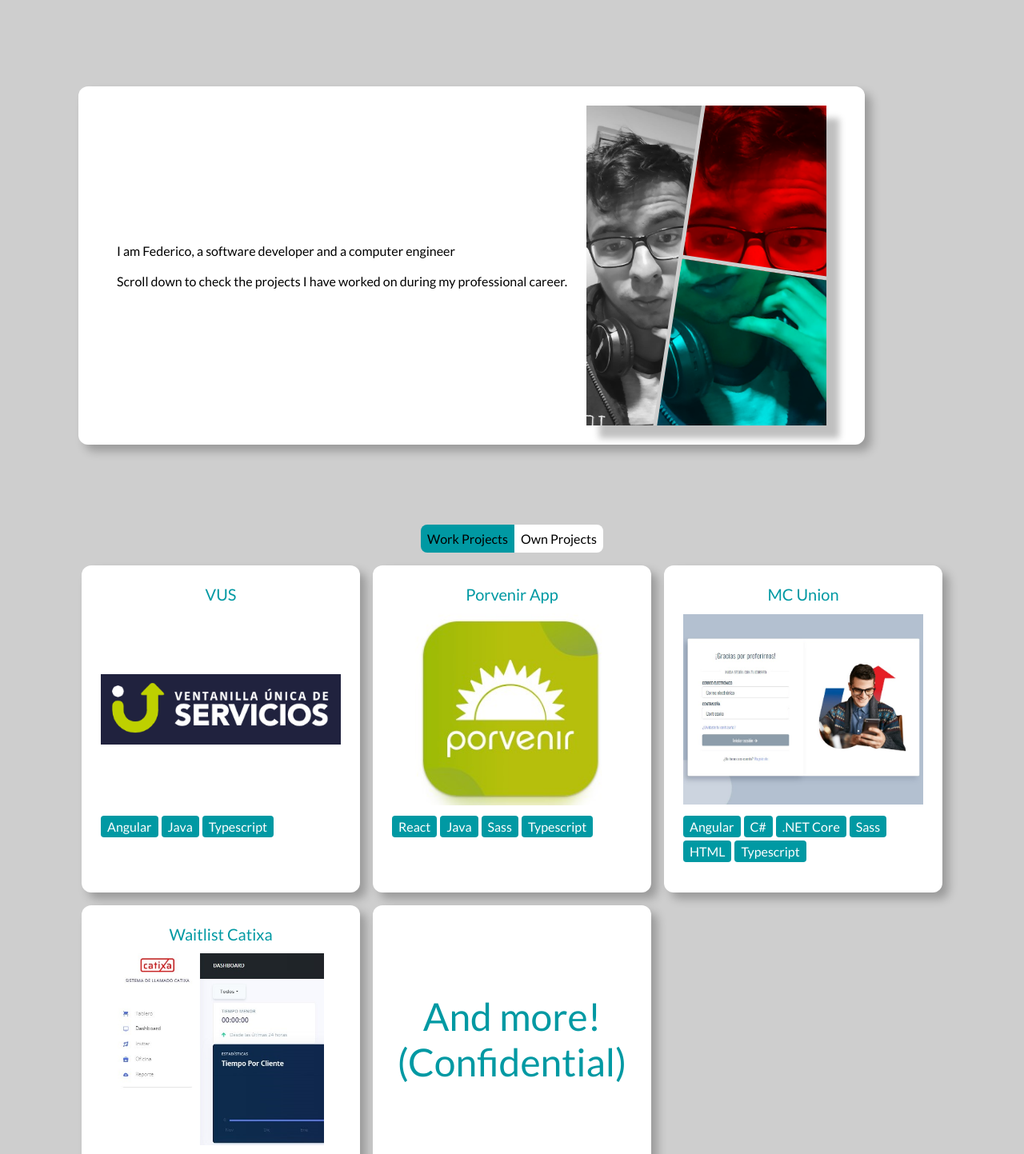
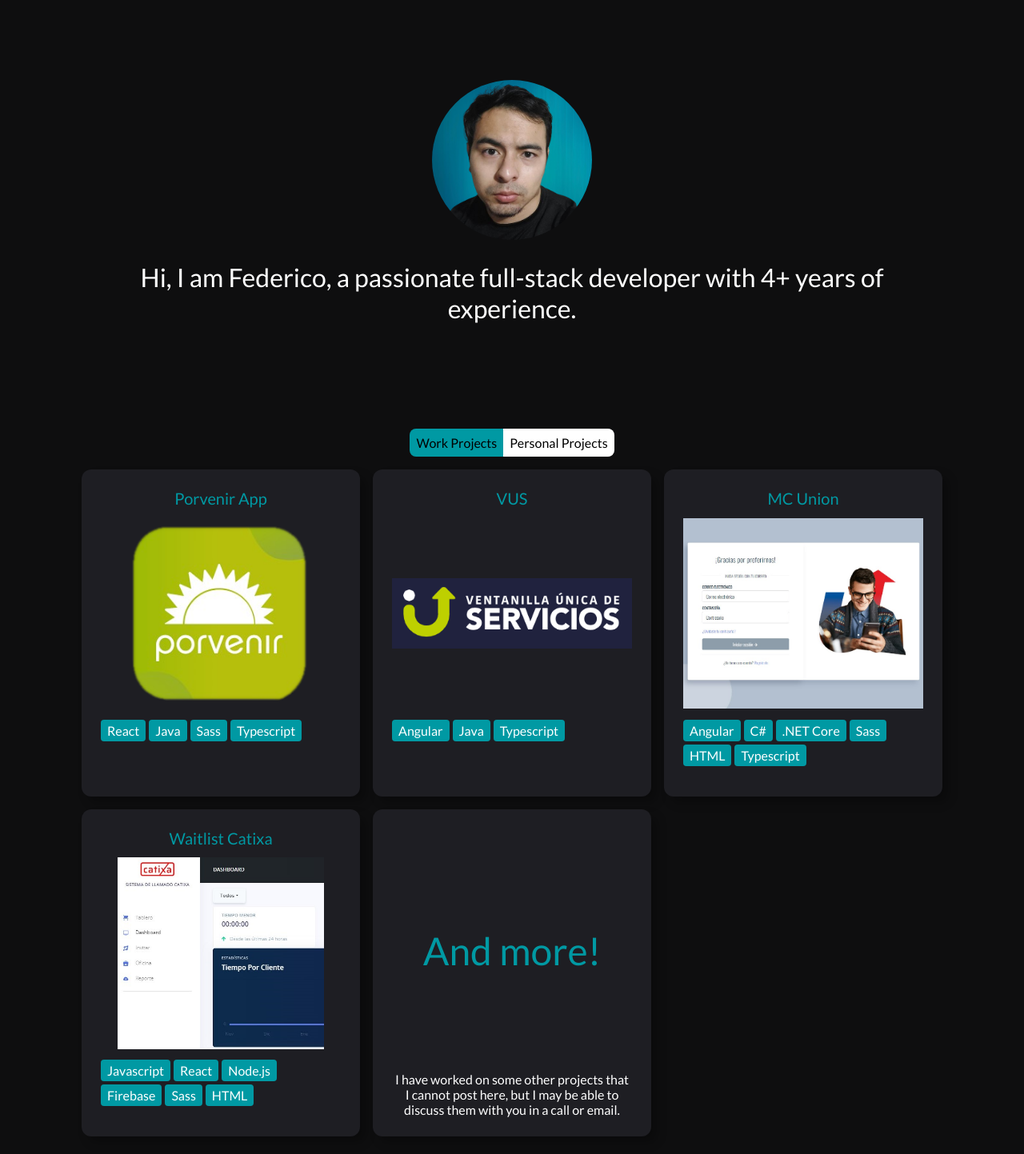
Before and after one commit to feder240516/personal-page, a React (Vite) app: page / in a window 1280 px wide. Shown: the top 1443 px of the page at 80% size. Built offline with nearby package versions, Linux system fonts and the light colour scheme.

Commit message:
page redesign

```diff
--- a/src/components/Bio/index.jsx
+++ b/src/components/Bio/index.jsx
@@ -4,10 +4,9 @@
 export default function Bio() {
   return (
     <p className="bio">
-      I am Federico, a software developer and a computer engineer
+      Hi, I am Federico, a passionate full-stack developer with 4+ years of experience.
       <br />
       <br />
-      Scroll down to check the projects I have worked on during my professional career.
     </p>
   );
 }
--- a/src/components/Bio/style.scss
+++ b/src/components/Bio/style.scss
@@ -6,5 +6,6 @@
   font-family: 'Lato';
   align-content: center;
   justify-content: center;
-  text-align: justify;
+  color: white;
+  font-size: 2rem;
 }
--- a/src/components/Card/style.scss
+++ b/src/components/Card/style.scss
@@ -1,6 +1,9 @@
+@use "../../globals.scss";
+
 .card {
-  background-color: white;
+  background-color: globals.$card-bg-color;
   border-radius: 12px;
+  color: white;
   box-shadow: 8px 8px 12px 0px rgb(0 0 0 / 25%);
   margin: 8px;
   padding: 24px;
--- a/src/components/Gallery/GalleryItem/style.scss
+++ b/src/components/Gallery/GalleryItem/style.scss
@@ -1,11 +1,18 @@
 @use "../../../globals.scss";
 
 .gallery-item {
-  background-color: white;
+  background-color: globals.$card-bg-color;
   border-radius: 12px;
   box-shadow: 8px 8px 12px 0px rgb(0 0 0 / 25%);
   margin: 8px;
   padding: 24px;
+  color: white;
+  transform: scale(1);
+  transition: transform 100ms;
+
+  &.clickable:hover {
+    transform: scale(1.03);
+  }
 
   &.clickable {
     cursor: pointer;
@@ -18,7 +25,6 @@
     figcaption {
       color: globals.$primary-color;
       font-size: 20px;
-      max-width: 350px;
       margin-bottom: 12px;
       text-align: center;
     }
--- a/src/components/Gallery/index.tsx
+++ b/src/components/Gallery/index.tsx
@@ -29,10 +29,10 @@
       ))}
       {andMore && (
         <GalleryItem
-          imagePlaceholder="And more! (Confidential)"
+          imagePlaceholder="And more!"
           name=""
-          message="I have worked in some other projects that I cannot post here, but I may be able to discuss with you about them in a call or email"
-          subTitle="I have worked in some other projects that I cannot post here, but I may be able to discuss with you about them in a call or email"
+          message="I have worked on some other projects that I cannot post here, but I may be able to discuss them with you in a call or email."
+          subTitle="I have worked on some other projects that I cannot post here, but I may be able to discuss them with you in a call or email."
           technologies={[]}
           key="And more"
           clickable={false}
--- /dev/null
+++ b/src/components/Photo/Simple/index.tsx
@@ -0,0 +1,11 @@
+import React from 'react';
+import personalPhoto from '../../../assets/img/foto personal bg azul centrada.png';
+import './style.scss';
+
+export default function SimplePhoto() {
+  return (
+    <div className="simple-photo-wrapper">
+      <img id="original-photo" src={personalPhoto} alt="Federico Reina's photo" />
+    </div>
+  );
+}
--- /dev/null
+++ b/src/components/Photo/Simple/style.scss
@@ -0,0 +1,7 @@
+.simple-photo-wrapper {
+  #original-photo {
+    width: 200px;
+    height: 200px;
+    border-radius: 50%;
+  }
+}
--- a/src/components/Popup/index.jsx
+++ b/src/components/Popup/index.jsx
@@ -15,13 +15,13 @@
   return (
     <Portal>
       {shouldRenderPopup ? (
-        <div className="popup-wrapper">
+        <div className={`popup-wrapper ${showFullSizePopup ? '' : 'unmounted'}`}>
           <div
             className="popup-overlay"
             onClick={() => (allowInteraction ? setIsOpen(false) : null)}
             role="presentation"
           />
-          <div className={`popup-content ${showFullSizePopup ? '' : 'unmounted'}`}>{children}</div>
+          <div className="popup-content">{children}</div>
         </div>
       ) : null}
     </Portal>
--- a/src/components/Popup/style.scss
+++ b/src/components/Popup/style.scss
@@ -12,11 +12,12 @@
   top: 0;
   left: 0;
 
+  --animation-time: 500ms;
   .popup-content {
-    --animation-time: 500ms;
-    background-color: globals.$secondary-color;
+    background-color: globals.$card-bg-color;
     border-radius: 24px;
     box-sizing: border-box;
+    color: white;
     grid-column: 1;
     grid-row: 1;
     margin: auto;
@@ -24,10 +25,6 @@
     transform: scale(1);
     transition: all var(--animation-time, 0);
     z-index: 5;
-
-    &.unmounted {
-      transform: scale(0);
-    }
   }
 
   .popup-overlay {
@@ -36,6 +33,16 @@
     grid-column: 1;
     grid-row: 1;
     margin: 0;
+    opacity: 1;
     z-index: 1;
+    transition: opacity var(--animation-time, 0);
+  }
+  &.unmounted {
+    .popup-content {
+      transform: scale(0);
+    }
+    .popup-overlay {
+      opacity: 0;
+    }
   }
 }
--- a/src/globals.scss
+++ b/src/globals.scss
@@ -1,3 +1,4 @@
 $primary-color: #0099A3;
 $secondary-color: #ffffff;
-$bg-color: #CECECE;
+$bg-color: #0E0E0F;
+$card-bg-color: #1E1E23;
--- a/src/views/MainPage/index.jsx
+++ b/src/views/MainPage/index.jsx
@@ -25,7 +25,7 @@
 import sunBeachMobileFullImg4 from '../../assets/img/SunBeach mobile full 4.jpg';
 import todoAppImg from '../../assets/img/TodoApp.jpg';
 import projectTypes from '../../core/constants/projectTypes';
-import porImg from '../../assets/img/por.jpg';
+import porImg from '../../assets/img/por.png';
 import vusImg from '../../assets/img/vus.png';
 import mcImg from '../../assets/img/mc.jpg';
 import mcFullImg1 from '../../assets/img/mc full 1.jpg';
@@ -37,6 +37,7 @@
 import cat4Img from '../../assets/img/cat4.jpg';
 import checksizesImg from '../../assets/img/checksizes.jpg';
 import tetrisImg from '../../assets/img/tetris.jpg';
+import SimplePhoto from '../../components/Photo/Simple';
 
 const projects = {
   [projectTypes.OWN]: [
@@ -146,29 +147,23 @@
       message: `A project in Python for checking folders and subfolders size. Useful when you are
         running low on disk space and want to identify heavy folders/files.`,
     },
-    {
-      name: 'Todo App',
-      img: [todoAppImg, todoAppImg],
-      url: [
-        {
-          name: 'Link',
-          address: 'https://feder240516.github.io/TodoApp/',
-        },
-        {
-          name: 'Source Code',
-          address: 'https://github.com/feder240516/TodoApp',
-        },
-      ],
-      technologies: ['Javascript', 'React', 'Sass', 'HTML'],
-    },
+    // {
+    //   name: 'Todo App',
+    //   img: [todoAppImg, todoAppImg],
+    //   url: [
+    //     {
+    //       name: 'Link',
+    //       address: 'https://feder240516.github.io/TodoApp/',
+    //     },
+    //     {
+    //       name: 'Source Code',
+    //       address: 'https://github.com/feder240516/TodoApp',
+    //     },
+    //   ],
+    //   technologies: ['Javascript', 'React', 'Sass', 'HTML'],
+    // },
   ],
   [projectTypes.WORK]: [
-    {
-      name: 'VUS',
-      img: [vusImg, vusImg],
-      technologies: ['Angular', 'Java', 'Typescript'],
-      message: `VUS (Ventanilla Única de servicios) is a digital platform for democratizing digital access to the citizens transit data`,
-    },
     {
       name: 'Porvenir App',
       img: [porImg, porImg],
@@ -186,6 +181,12 @@
       technologies: ['React', 'Java', 'Sass', 'Typescript'],
       message: `Porvenir App allows their affiliates to check their products in the app and make
         multiple different money transactions.`,
+    },
+    {
+      name: 'VUS',
+      img: [vusImg, vusImg],
+      technologies: ['Angular', 'Java', 'Typescript'],
+      message: `VUS (Ventanilla Única de servicios) is a digital platform for democratizing digital access to the citizens transit data`,
     },
     {
       name: 'MC Union',
@@ -215,20 +216,16 @@
   return (
     <main className="main-page">
       {/* <CornerMenu /> */}
-      <section className="page-1">
-        <Card>
-          <div className="card-content">
-            <Bio />
-            <Photo />
-          </div>
-        </Card>
+      <section id="about-me" className="page-1">
+        <Bio />
+        <SimplePhoto />
       </section>
-      <section className="page-2">
+      <section id="projects-list" className="page-2">
         <Switch
           groupName="project-types"
           options={[
             { name: 'Work Projects', id: projectTypes.WORK },
-            { name: 'Own Projects', id: projectTypes.OWN },
+            { name: 'Personal Projects', id: projectTypes.OWN },
           ]}
           onSelection={onChangeProjectType}
         />
--- a/src/views/MainPage/style.scss
+++ b/src/views/MainPage/style.scss
@@ -1,11 +1,14 @@
 .main-page {
   .page-1 {
     display: flex;
-    flex-direction: row;
-    max-width:1100px;
+    flex-direction: column-reverse;
+    gap: 24px;
+    text-align: center;
+    max-width: 1100px;
     box-sizing: border-box;
     margin: 100px auto;
     align-items: center;
+    justify-content: center;
     .card-content {
       display: flex;
       align-items: center;
@@ -24,8 +27,10 @@
 @media screen and (max-width: 600px) {
   .main-page {
     .page-1 {
-      flex-direction: column;
       margin: 100px 20px;
+      .card-content {
+        flex-direction: column;
+      }
     }
   }
 }
```
Also changed, not shown: src/assets/img/foto personal bg azul centrada.png (added), src/assets/img/por.png (added).
